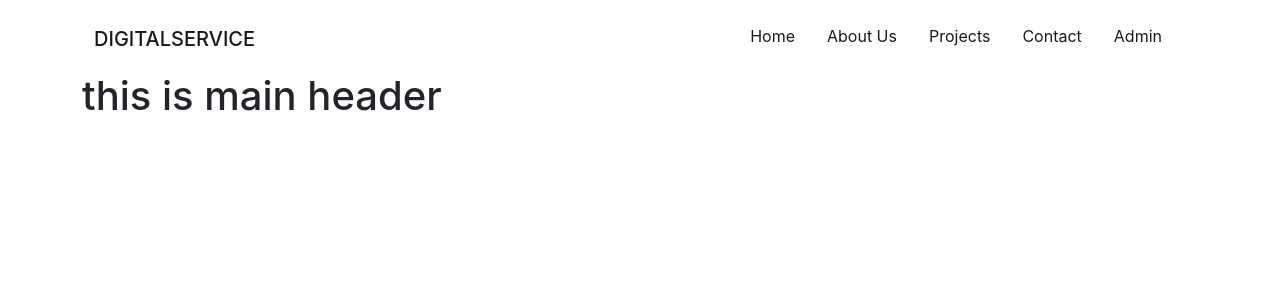
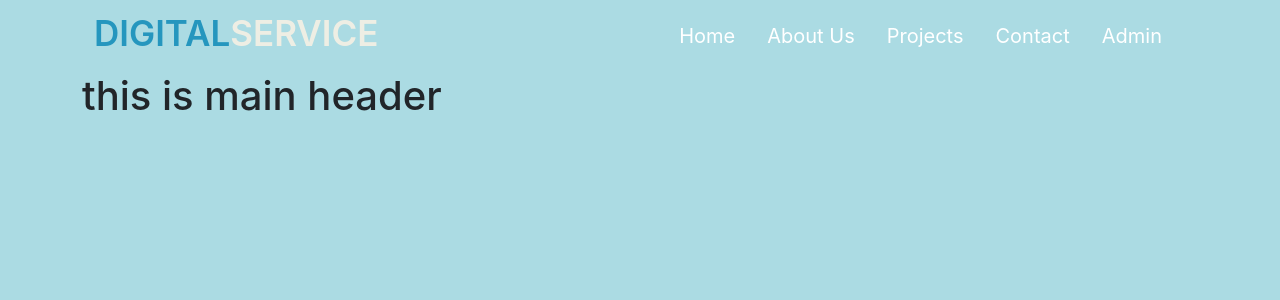
Before and after one commit to SMMainulHasan/degital-service, a React (Create React App) app: page / in a window 1280 px wide. Shown: the top 300 px of the page. Built offline with nearby package versions, Linux system fonts and the light colour scheme.

Commit message:
Navbar added

```diff
--- a/src/components/Home/Header/Header.css
+++ b/src/components/Home/Header/Header.css
@@ -0,0 +1,4 @@
+.header{
+    height: 100vh;
+    background-color: #abdbe3;
+}
--- a/src/components/Home/Header/Header.js
+++ b/src/components/Home/Header/Header.js
@@ -5,7 +5,7 @@ import './Header.css';
 
 const Header = () => {
     return (
-        <div>
+        <div className="header">
             <Navbar></Navbar>
             <HeaderMain></HeaderMain>
         </div>
--- /dev/null
+++ b/src/components/Shared/Navbar/Navbar.css
@@ -0,0 +1,21 @@
+/* =======
+    Logo
+   ======= */
+.logo-first,
+.logo-last{
+    font-size: 35px;
+    font-weight: 600;
+}
+.logo-first{
+    color: #2596be;
+}
+.logo-last{
+    color: #eeeee4;
+}
+/* ===========
+    Nav links
+   ===========*/
+.nav-link-lists li a{
+    font-size: 20px;
+    color: white !important;
+}
--- a/src/components/Shared/Navbar/Navbar.js
+++ b/src/components/Shared/Navbar/Navbar.js
@@ -1,29 +1,33 @@
 import React from 'react';
+import './Navbar.css';
 import { Link } from 'react-router-dom';
 
 const Navbar = () => {
     return (
-        <nav class="container navbar navbar-expand-lg navbar-light">
-            <div class="container-fluid">
+        <nav className="container navbar navbar-expand-lg navbar-light">
+            <div className="container-fluid">
                 <h1>
-                    <Link class="navbar-brand" to="/">DIGITAL<span>SERVICE</span></Link>
+                    <Link className="navbar-brand" to="/"><span className="logo-first">DIGITAL</span><span className="logo-last">SERVICE</span></Link>
                 </h1>
-                <div class="collapse navbar-collapse" id="navbarSupportedContent">
-                    <ul class="navbar-nav ms-auto mb-2 mb-lg-0">
-                        <li class="nav-item">
-                            <Link to="/" class="nav-link me-3 active" aria-current="page">Home</Link>
+                <button className="navbar-toggler" type="button" data-bs-toggle="collapse" data-bs-target="#navbarSupportedContent" aria-controls="navbarSupportedContent" aria-expanded="false" aria-label="Toggle navigation">
+                    <span className="navbar-toggler-icon"></span>
+                </button>
+                <div className="collapse navbar-collapse" id="navbarSupportedContent">
+                    <ul className="navbar-nav ms-auto mb-2 mb-lg-0 nav-link-lists">
+                        <li className="nav-item">
+                            <Link to="/" className="nav-link me-3 active" aria-current="page">Home</Link>
+                        </li>
+                        <li className="nav-item">
+                            <Link to="/about-us" className="nav-link me-3 active" aria-current="page">About Us</Link>
                         </li>
                         <li>
-                            <Link to="/about-us" class="nav-link me-3 active" aria-current="page">About Us</Link>
+                            <Link to="/projects" className="nav-link me-3 active" aria-current="page">Projects</Link>
                         </li>
                         <li>
-                            <Link to="/projects" class="nav-link me-3 active" aria-current="page">Projects</Link>
+                            <Link to="/admin" className="nav-link me-3 active" aria-current="page">Contact</Link>
                         </li>
                         <li>
-                            <Link to="/admin" class="nav-link me-3 active" aria-current="page">Contact</Link>
-                        </li>
-                        <li>
-                            <Link to="/admin" class="nav-link me-3 active" aria-current="page">Admin</Link>
+                            <Link to="/admin" className="nav-link me-3 active" aria-current="page">Admin</Link>
                         </li>
                     </ul>
                 </div>
```
Also changed, not shown: src/Image_Icon/Image/technical-support.svg (added).
